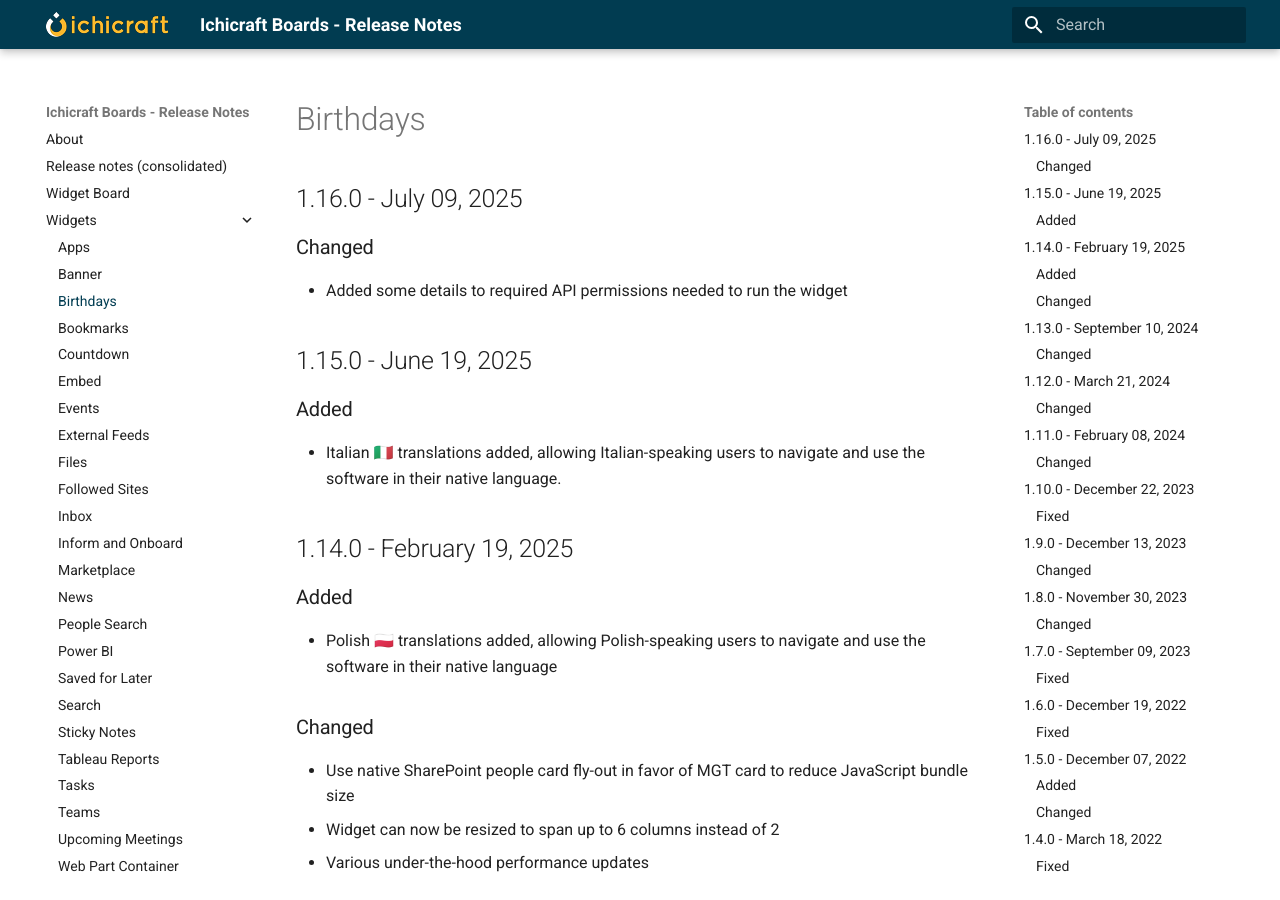
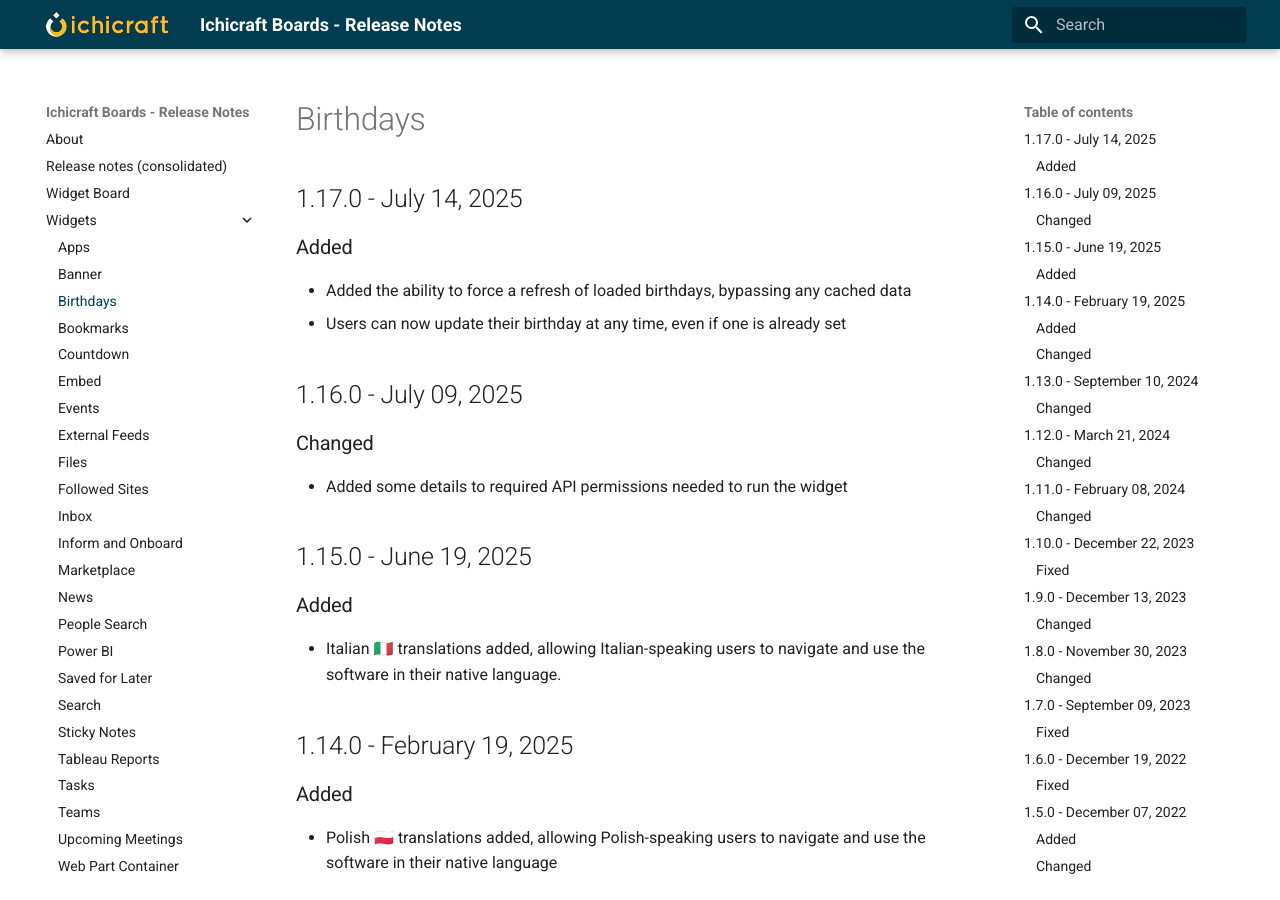
Before and after one commit to ichicraft/widgets-docs, an MkDocs documentation site: the page built from docs/Widgets/Birthdays.md, in a window 1280 px wide and 900 px high. Built offline with MkDocs 1.6.1 and Material for MkDocs 9.7.7, drawn with Linux system fonts in a browser that asks for light colours.

```diff
--- a/docs/Widgets/Birthdays.md
+++ b/docs/Widgets/Birthdays.md
@@ -1,3 +1,9 @@
+## 1.17.0 - July 14, 2025
+
+### Added
+- Added the ability to force a refresh of loaded birthdays, bypassing any cached data
+- Users can now update their birthday at any time, even if one is already set
+
 ## 1.16.0 - July 09, 2025
 
 ### Changed
```
Also changed, not shown: docs/Release-notes-(consolidated).md (+6 -0 lines).
